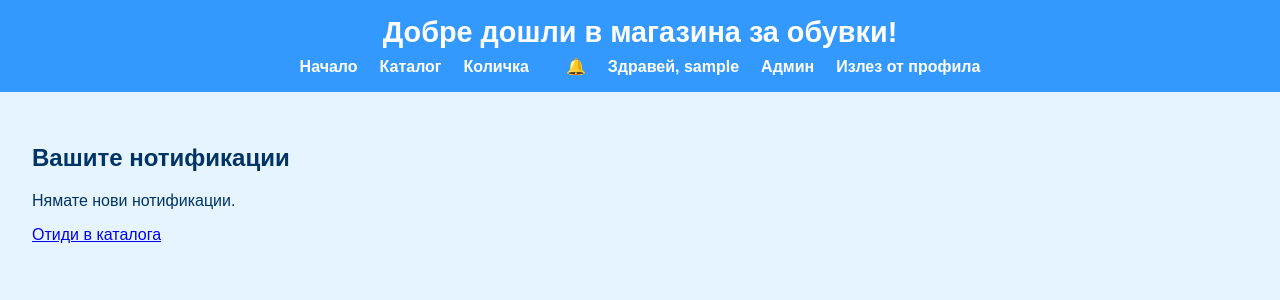
After one commit to KNKostadinov21/Shoe-store, a Flask app: page /notifications/ in a window 1280 px wide. The commit adds this page. Shown: the top 300 px of the page. Run offline with Flask 3, Linux system fonts and the light colour scheme; the visitor is signed in with stand-in values (Sample User, id 1).

Commit message:
Add an algorithm for notifications.

```diff
--- a/app.py
+++ b/app.py
@@ -4,6 +4,8 @@ from controllers.catalog_controller import catalog_bp
 from controllers.cart_controller import cart_bp
 from controllers.admin_controller import admin_bp
 from controllers.order_controller import order_bp
+from controllers.notifications_controller import notifications_bp
+import services.notification_service as notification_service
 
 app = Flask(__name__)
 app.secret_key = "supersecret"
@@ -13,6 +15,7 @@ app.register_blueprint(catalog_bp)
 app.register_blueprint(cart_bp)
 app.register_blueprint(admin_bp)
 app.register_blueprint(order_bp)
+app.register_blueprint(notifications_bp)
 
 @app.route("/")
 def index():
@@ -25,5 +28,13 @@ def restrict_admin_pages():
             flash("Нямате достъп до админ панела.", "error")
             return redirect(url_for("index"))
 
+@app.context_processor
+def inject_notifications():
+    username = session.get("username")
+    if username:
+        unread = notification_service.get_unread_notifications(username)
+        return {"notification_count": len(unread)}
+    return {"notification_count": 0}
+
 if __name__ == "__main__":
     app.run(debug=True)
--- a/controllers/admin_controller.py
+++ b/controllers/admin_controller.py
@@ -1,5 +1,6 @@
 from flask import Blueprint, render_template, request, redirect, url_for, flash
 import services.catalog_service as catalog_service
+import services.notification_service as notification_service
 
 admin_bp = Blueprint("admin", __name__, url_prefix="/admin")
 
@@ -13,8 +14,11 @@ def add_shoe():
     if request.method == "POST":
         name = request.form["name"]
         price = float(request.form["price"])
-        catalog_service.add_shoe(name, price)
+        new_shoe = catalog_service.add_shoe(name, price)
         flash("Обувката е добавена!", "success")
+
+        notification_service.add_notification(f"Добавен е нов модел обувки: {new_shoe.name}")
+
         return redirect(url_for("admin.manage_shoes"))
     return render_template("add_shoe.html")
 
--- /dev/null
+++ b/controllers/notifications_controller.py
@@ -0,0 +1,15 @@
+from flask import Blueprint, render_template, session, redirect, url_for
+import services.notification_service as notification_service
+
+notifications_bp = Blueprint("notifications", __name__, url_prefix="/notifications")
+
+@notifications_bp.route("/")
+def view_notifications():
+    username = session.get("username")
+    if not username:
+        return redirect(url_for("auth.login"))
+
+    notes = notification_service.get_unread_notifications(username)
+    notification_service.mark_all_read(username)
+
+    return render_template("notifications.html", notifications=notes)
--- a/controllers/order_controller.py
+++ b/controllers/order_controller.py
@@ -16,8 +16,3 @@ def create_order():
         return redirect(url_for("index"))
 
     return render_template("create_order.html")
-
-@order_bp.route("/list")
-def list_orders():
-    orders = order_service.get_all_orders()
-    return render_template("list_orders.html", orders=orders)
--- /dev/null
+++ b/services/notification_service.py
@@ -0,0 +1,20 @@
+notifications = []
+user_read = {}
+
+def add_notification(message: str):
+    notifications.append(message)
+
+def get_unread_notifications(username: str):
+    if username not in user_read:
+        user_read[username] = set()
+
+    unread = []
+    for idx, note in enumerate(notifications):
+        if idx not in user_read[username]:
+            unread.append(note)
+    return unread
+
+def mark_all_read(username: str):
+    if username not in user_read:
+        user_read[username] = set()
+    user_read[username].update(range(len(notifications)))
--- a/templates/base.html
+++ b/templates/base.html
@@ -4,6 +4,38 @@
     <meta charset="UTF-8">
     <title>{% block title %}Магазин за обувки{% endblock %}</title>
     <link rel="stylesheet" href="{{ url_for('static', filename='styles.css') }}">
+    <style>
+        .notification-bell {
+            position: relative;
+            display: inline-block;
+            margin-left: 15px;
+            cursor: pointer;
+        }
+        .notification-count {
+            position: absolute;
+            top: -8px;
+            right: -10px;
+            background: red;
+            color: white;
+            border-radius: 50%;
+            padding: 2px 6px;
+            font-size: 0.8rem;
+        }
+
+        nav {
+            display: flex;
+            align-items: center;
+            gap: 10px;
+            justify-content: center;
+        }
+
+        nav a, nav span {
+            color: white;
+            text-decoration: none;
+            margin: 0 6px;
+            font-weight: bold;
+        }
+    </style>
 </head>
 <body>
     <header>
@@ -12,6 +44,13 @@
             <a href="{{ url_for('index') }}">Начало</a>
             <a href="{{ url_for('catalog.catalog_list') }}">Каталог</a>
             <a href="{{ url_for('cart.view_cart') }}">Количка</a>
+
+            <div class="notification-bell">
+                <a href="{{ url_for('notifications.view_notifications') }}">🔔</a>
+                {% if notification_count > 0 %}
+                    <span class="notification-count">{{ notification_count }}</span>
+                {% endif %}
+            </div>
 
             {% if session.get('username') %}
                 <span>Здравей, {{ session.get('username') }}</span>
--- /dev/null
+++ b/templates/notifications.html
@@ -0,0 +1,19 @@
+{% extends "base.html" %}
+
+{% block title %}Нотификации{% endblock %}
+
+{% block content %}
+<h2>Вашите нотификации</h2>
+
+{% if notifications %}
+    <ul>
+    {% for note in notifications %}
+        <li>{{ note }}</li>
+    {% endfor %}
+    </ul>
+{% else %}
+    <p>Нямате нови нотификации.</p>
+{% endif %}
+
+<a href="{{ url_for('catalog.catalog_list') }}">Отиди в каталога</a>
+{% endblock %}
```
Also changed, not shown: controllers/catalog_controller.py (+17 -1 lines), services/order_service.py (line endings or trailing spaces).
